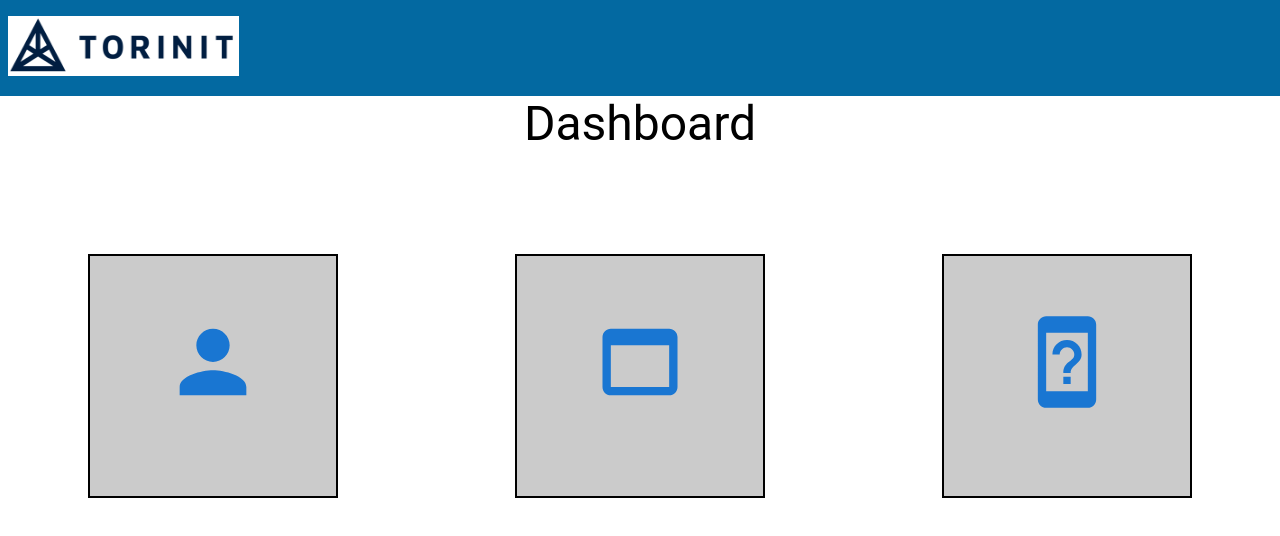
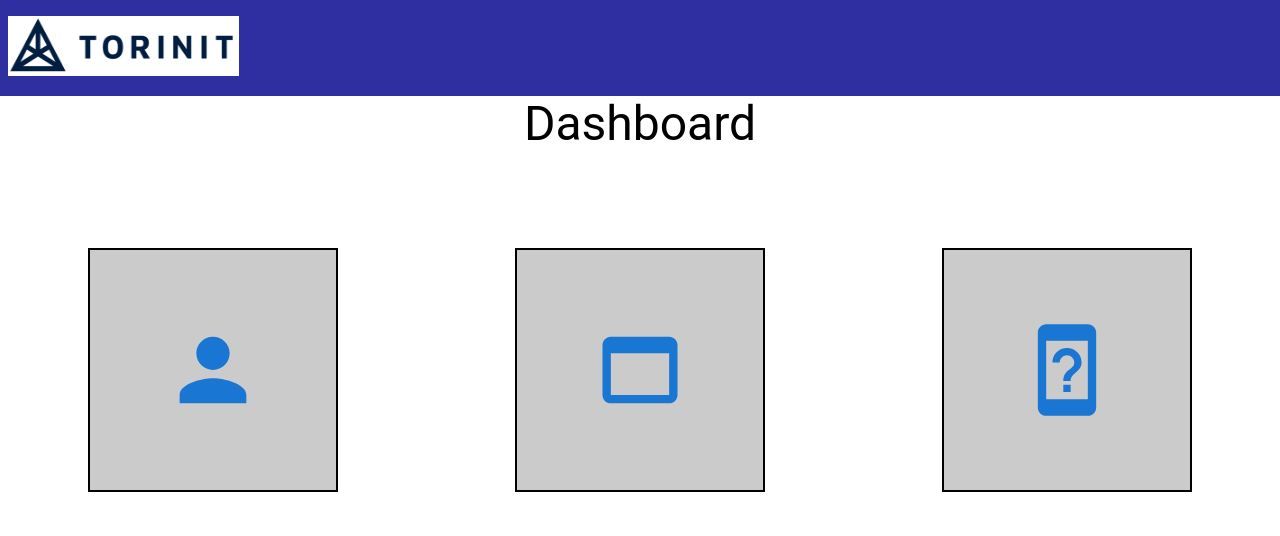
Before and after one commit to rohanattorinit/asset-management, a React (Create React App) app: page / in a window 1280 px wide. Shown: the top 536 px of the page. Built offline with nearby package versions, Linux system fonts and the light colour scheme.

Commit message:
changed emp dashboard,sidebar and colors

```diff
--- a/src/components/Navbar/Navbar.tsx
+++ b/src/components/Navbar/Navbar.tsx
@@ -3,7 +3,7 @@ import React from "react";
 import logo from "../../assets/logo.png";
 export default function Navbar() {
   return (
-    <Box sx={{ height: "12vh", bgcolor: "#0369A1 " }}>
+    <Box sx={{ height: "12vh", bgcolor: "#2f2fa2" }}>
       <Box
         component="img"
         sx={{
--- a/src/components/Sidebar/Sidebar.tsx
+++ b/src/components/Sidebar/Sidebar.tsx
@@ -1,25 +1,31 @@
 import { Box, Button, Grid } from "@mui/material";
 import React from "react";
 import { Link } from "react-router-dom";
-import Typography from "@mui/material/Typography";
 export default function SideBar() {
   return (
-    <Grid item xs={1.5} sx={{ height: "88vh", bgcolor: "#0369A1" }}>
+    <Grid item xs={1.5} sx={{ height: "88vh", bgcolor: "#2f2fa2" }}>
       <Box display="flex" flexDirection="column" justifyContent="center">
-        <Button component={Link} to="/employee/profile">
-          <Typography p={3} variant="h5" color="white">
-            Profile
-          </Typography>
+        <Button
+          sx={{ marginY: 2, fontSize: "20px", color: "white" }}
+          variant="text"
+          component={Link}
+          to="/employee/profile"
+        >
+          Profile
         </Button>
-        <Button component={Link} to="/employee/asset">
-          <Typography p={3} variant="h5" color="white">
-            Asset
-          </Typography>
+        <Button
+          sx={{ marginY: 2, fontSize: "20px", color: "white" }}
+          component={Link}
+          to="/employee/asset"
+        >
+          Asset
         </Button>
-        <Button component={Link} to="/employee/ticket">
-          <Typography p={3} variant="h5" color="white">
-            Request
-          </Typography>
+        <Button
+          sx={{ marginY: 2, fontSize: "20px", color: "white" }}
+          component={Link}
+          to="/employee/ticket"
+        >
+          Request
         </Button>
       </Box>
     </Grid>
--- a/src/pages/employee/Dashboard.tsx
+++ b/src/pages/employee/Dashboard.tsx
@@ -1,80 +1,59 @@
-import { Box, Button, Typography } from "@mui/material";
+import { Box, Typography } from "@mui/material";
 import React from "react";
-import { Link } from "react-router-dom";
-import { Grid } from "@mui/material";
+import { useNavigate } from "react-router-dom";
+import { Grid, styled } from "@mui/material";
 import PersonIcon from "@mui/icons-material/Person";
 import WebAssetIcon from "@mui/icons-material/WebAsset";
 import DeviceUnknownIcon from "@mui/icons-material/DeviceUnknown";
+
+const StlyedGrid = styled(Grid)({
+  display: "flex",
+  justifyContent: "center",
+  alignItems: "center",
+  width: "250px",
+  height: "244px",
+  border: "2px solid black",
+  backgroundColor: "#CBCBCB",
+  cursor: "pointer",
+});
+
 export default function Dashboard() {
+  let navigate = useNavigate();
   return (
     <Box>
       <Typography variant="h3" textAlign="center">
         Dashboard
       </Typography>
       <Grid container justifyContent="space-around" sx={{ marginTop: 12 }}>
-        <Button component={Link} to="/employee/profile">
-          <Grid
-            item
-            sx={{
-              display: "flex",
-              justifyContent: "center",
-              width: "250px",
-              height: "244px",
-              border: "2px solid black",
-              backgroundColor: "#CBCBCB",
-            }}
-          >
+        <StlyedGrid item onClick={() => navigate("/employee/profile")}>
           <PersonIcon
+            color="primary"
             sx={{
               width: 100,
               height: 100,
-                marginTop: 7,
             }}
-            ></PersonIcon>
-          </Grid>
-        </Button>
-        <Button component={Link} to="/employee/asset">
-          <Grid
-            item
-            sx={{
-              width: "250px",
-              height: "244px",
-              border: "2px solid black",
-              backgroundColor: "#CBCBCB",
-              display: "flex",
-              justifyContent: "center",
-            }}
-          >
+          />
+        </StlyedGrid>
+
+        <StlyedGrid item onClick={() => navigate("/employee/asset")}>
           <WebAssetIcon
+            color="primary"
             sx={{
               width: 100,
               height: 100,
-                marginTop: 7,
             }}
-            ></WebAssetIcon>
-          </Grid>
-        </Button>
-        <Button component={Link} to="/employee/ticket">
-          <Grid
-            item
-            sx={{
-              width: "250px",
-              height: "244px",
-              border: "2px solid black",
-              backgroundColor: "#CBCBCB",
-              display: "flex",
-              justifyContent: "center",
-            }}
-          >
+          />
+        </StlyedGrid>
+
+        <StlyedGrid item onClick={() => navigate("/employee/ticket")}>
           <DeviceUnknownIcon
+            color="primary"
             sx={{
               width: 100,
               height: 100,
-                marginTop: 7,
             }}
-            ></DeviceUnknownIcon>
-          </Grid>
-        </Button>
+          />
+        </StlyedGrid>
       </Grid>
     </Box>
   );
```
Lines whose indentation alone changed are shown as unchanged.
